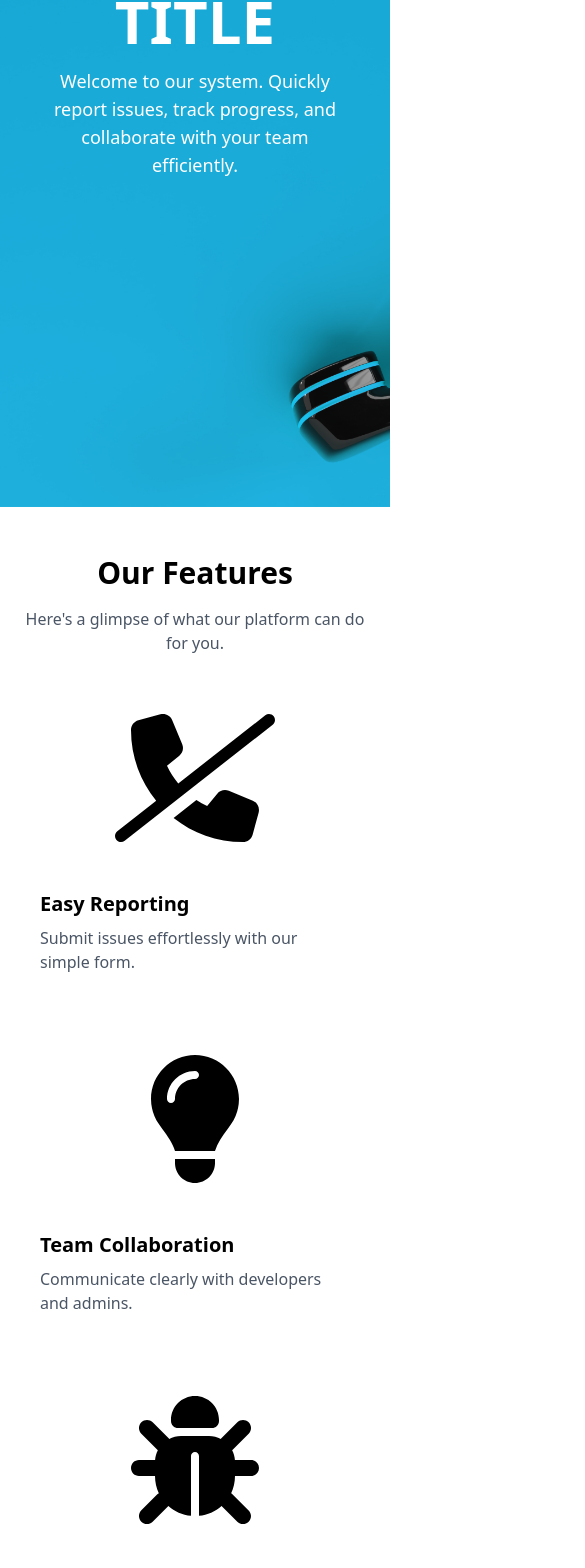
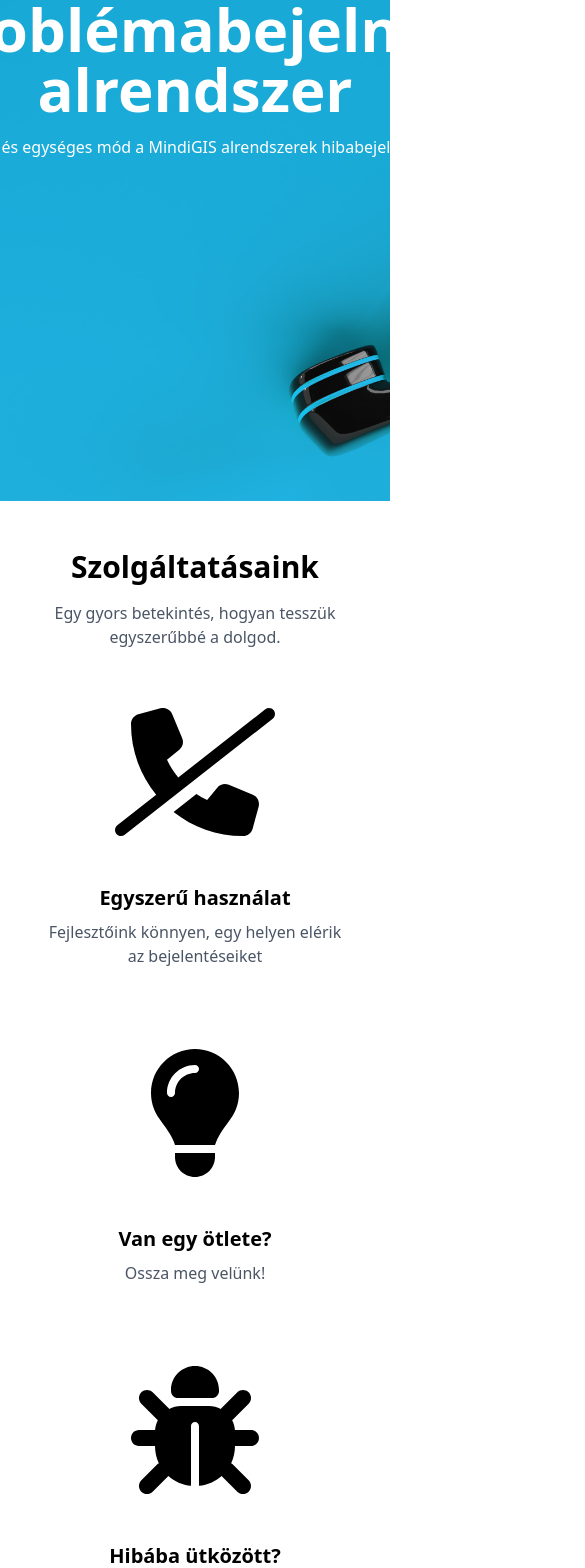
Before and after one commit to Bing-Chillin/Problem-Report, a React (Vite) app in the folder Frontend/Problem-Report-UI/: page / in a window 390 px wide. Shown: the part 417-1985 px from the top of the page, 585 px wide, since content can reach past the window. Built offline with nearby package versions, Linux system fonts and the light colour scheme; no server answers.

Commit message:
Modified frontpage; Developers can no longer delete entries

```diff
--- a/Frontend/Problem-Report-UI/src/components/Frontpage.tsx
+++ b/Frontend/Problem-Report-UI/src/components/Frontpage.tsx
@@ -4,6 +4,8 @@ import {
   faPhoneSlash,
 } from "@fortawesome/free-solid-svg-icons";
 import { FontAwesomeIcon } from "@fortawesome/react-fontawesome";
+import { useNavigate } from "react-router-dom";
+
 // function Frontpage() {
 //   return (
 //     <>
@@ -22,6 +24,8 @@ import { FontAwesomeIcon } from "@fortawesome/react-fontawesome";
 //
 
 function Frontpage() {
+  const navigate = useNavigate();
+
   return (
     <>
       <div
@@ -29,13 +33,12 @@ function Frontpage() {
         className="h-screen w-full bg-cover bg-center flex items-center justify-center text-center px-4"
         style={{ backgroundImage: 'url("/phone.jpg")' }}
       >
-        <div className=" bg-opacity-50 p-6 rounded-xl">
+        <div>
           <h1 className="text-6xl md:text-7xl text-white font-extrabold mb-4">
-            TITLE
+            Problémabejelntő alrendszer
           </h1>
-          <p className="text-white text-lg md:text-xl max-w-2xl mx-auto">
-            Welcome to our system. Quickly report issues, track progress, and
-            collaborate with your team efficiently.
+          <p className="text-white md:text-xl max-w-2xl mx-auto">
+            Egyszerű és egységes mód a MindiGIS alrendszerek hibabejelentésére.
           </p>
           {/* <FontAwesomeIcon icon="fa-solid fa-lightbulb" /> */}
         </div>
@@ -43,9 +46,9 @@ function Frontpage() {
 
       <section className="py-12 px-6 bg-white">
         <div className="max-w-6xl mx-auto text-center mb-14.5">
-          <h2 className="text-3xl font-semibold mb-4">Our Features</h2>
+          <h2 className="text-3xl font-semibold mb-4">Szolgáltatásaink</h2>
           <p className="text-gray-600">
-            Here's a glimpse of what our platform can do for you.
+            Egy gyors betekintés, hogyan tesszük egyszerűbbé a dolgod.
           </p>
         </div>
 
@@ -54,34 +57,38 @@ function Frontpage() {
             <div className="text-black text-9xl text-center pb-8">
               <FontAwesomeIcon icon={faPhoneSlash} />
             </div>
-            <div className="p-4">
-              <h3 className="font-bold text-xl mb-2">Easy Reporting</h3>
+            <div className="p-4 text-center">
+              <h3 className="font-bold text-xl mb-2">Egyszerű használat</h3>
               <p className="text-gray-600">
-                Submit issues effortlessly with our simple form.
+                Fejlesztőink könnyen, egy helyen elérik az bejelentéseiket
               </p>
             </div>
           </div>
 
-          <div className="rounded-lg overflow-hidden">
-            <div className="text-black text-9xl text-center pb-8">
-              <FontAwesomeIcon icon={faLightbulb} />
-            </div>
-            <div className="p-4">
-              <h3 className="font-bold text-xl mb-2">Team Collaboration</h3>
-              <p className="text-gray-600">
-                Communicate clearly with developers and admins.
-              </p>
+          <div className="rounded-lg overflow-hidden text-center">
+            <button
+              className="text-black text-9xl text-center pb-8"
+              onClick={() => navigate("/form")}
+            >
+              <FontAwesomeIcon icon={faLightbulb} className="cursor-pointer" />
+            </button>
+            <div className="p-4 text-center">
+              <h3 className="font-bold text-xl mb-2">Van egy ötlete?</h3>
+              <p className="text-gray-600">Ossza meg velünk!</p>
             </div>
           </div>
 
-          <div className="rounded-lg overflow-hidden ">
-            <div className="text-black text-9xl text-center pb-8">
-              <FontAwesomeIcon icon={faBug} />
-            </div>
-            <div className="p-4">
-              <h3 className="font-bold text-xl mb-2">Track Progress</h3>
+          <div className="rounded-lg overflow-hidden text-center">
+            <button
+              className="text-black text-9xl text-center pb-8"
+              onClick={() => navigate("/form")}
+            >
+              <FontAwesomeIcon icon={faBug} className="cursor-pointer" />
+            </button>
+            <div className="p-4 text-center">
+              <h3 className="font-bold text-xl mb-2">Hibába ütközött?</h3>
               <p className="text-gray-600">
-                Stay up-to-date with issue statuses and updates.
+                Egyszerűen és gyorsan jelezheti felénk
               </p>
             </div>
           </div>
--- a/Frontend/Problem-Report-UI/src/components/Navbar.tsx
+++ b/Frontend/Problem-Report-UI/src/components/Navbar.tsx
@@ -29,9 +29,6 @@ function Navbar() {
               Bejelentések
             </button>
           </div>
-          <div className="text-gray-700 hover:text-[#236A75] font-medium hover:underline">
-            Rólunk
-          </div>
         </div>
       </div>
 
--- a/Frontend/Problem-Report-UI/src/components/ReportList.tsx
+++ b/Frontend/Problem-Report-UI/src/components/ReportList.tsx
@@ -65,7 +65,10 @@ function ReportList({
               </span>
 
               <button
-                onClick={() => onDelete(report)}
+                onClick={() => {
+                  onDelete(report);
+                  window.location.reload();
+                }}
                 className="text-red-500 hover:bg-red-500 hover:text-white rounded-full px-2 py-1 border border-red-500 text-xs"
               >
                 Törlés
@@ -76,7 +79,11 @@ function ReportList({
       </ul>
     );
   } else {
-    return <h1>hozzaferes megtagadva</h1>;
+    return (
+      <h1 className="text-3xl text-black py-3 ">
+        Sajnálom, nincs jogosultságod ehhez a művelethez :(
+      </h1>
+    );
   }
 }
 
```
